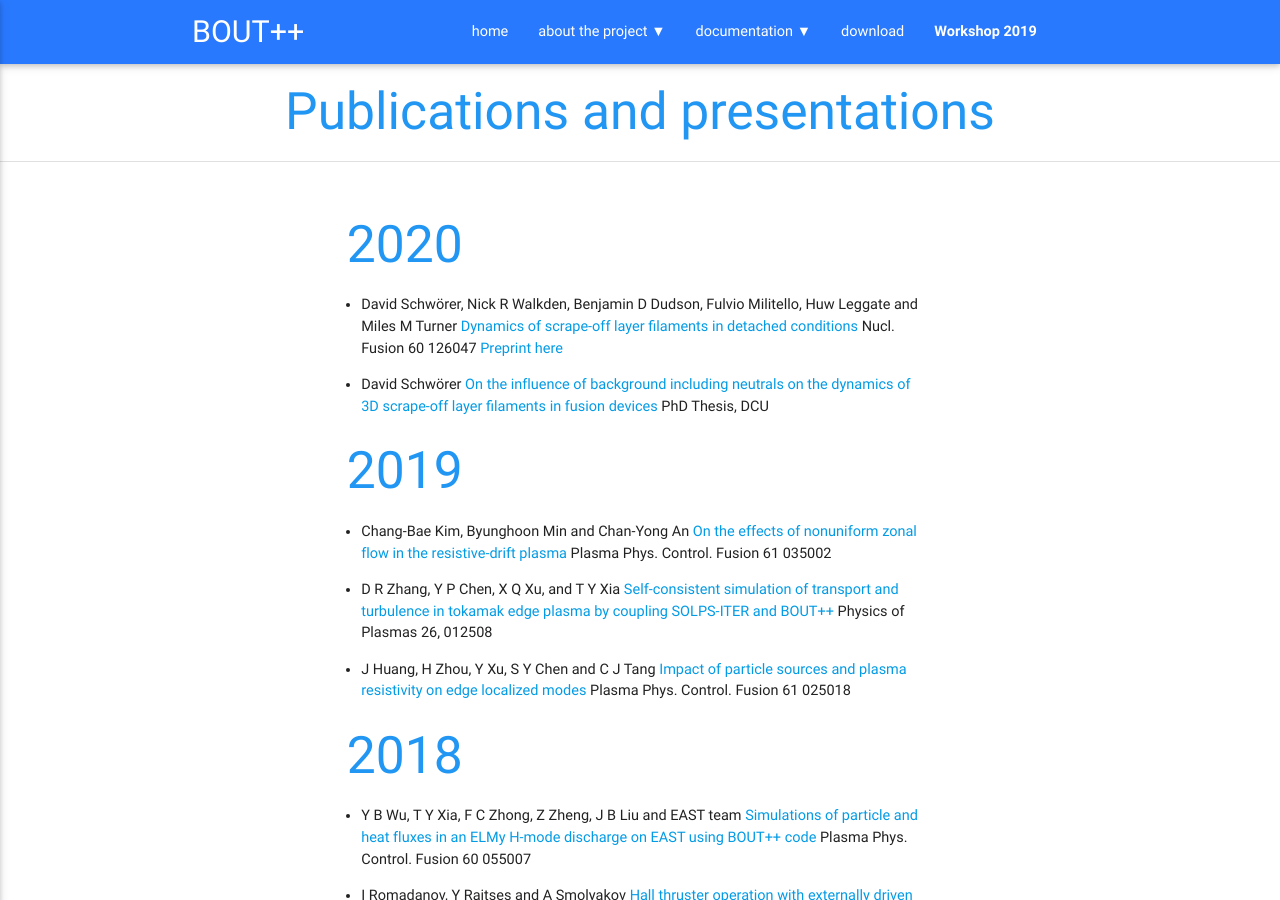
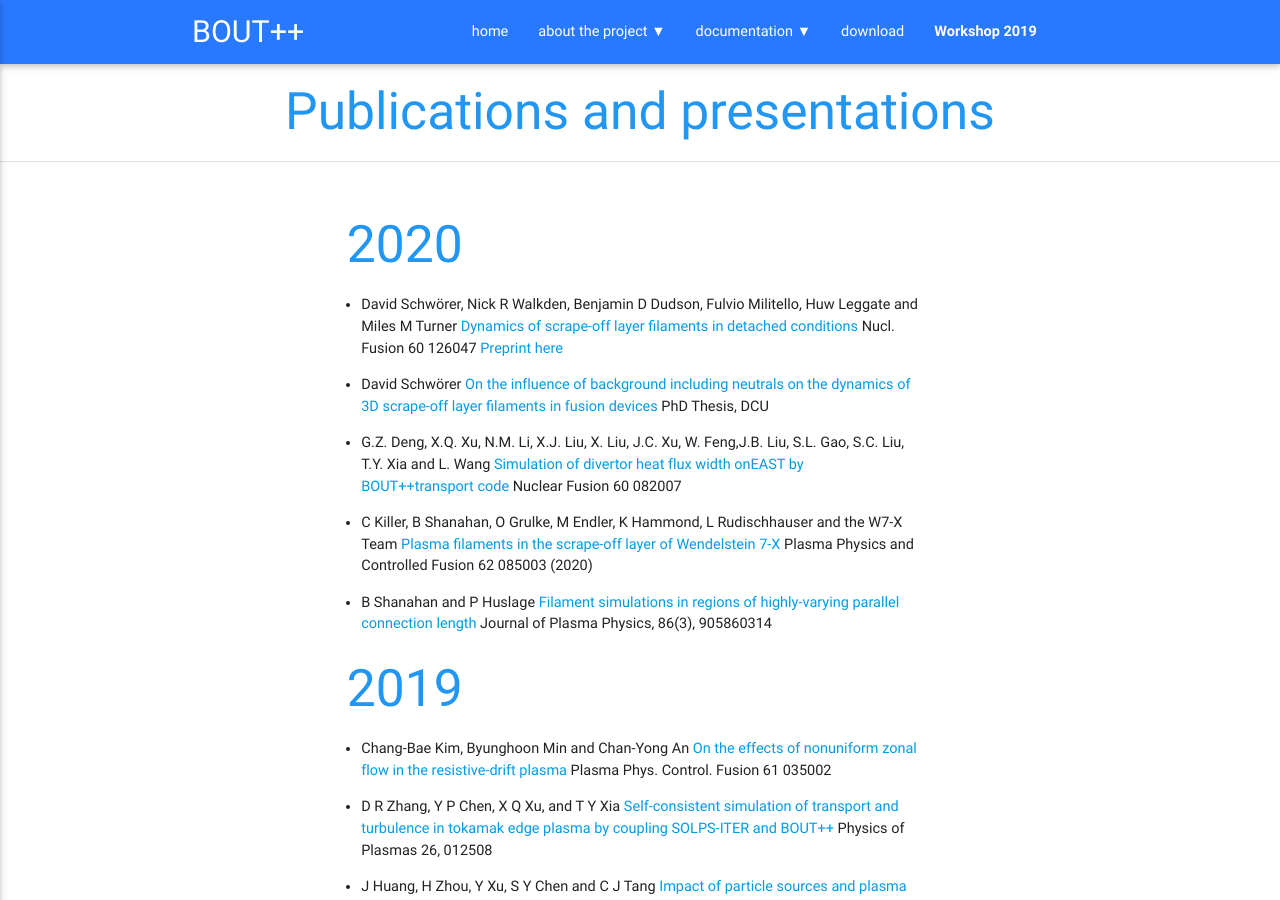
Before and after one commit to boutproject/boutproject.github.io, a Jekyll site: the page built from publications/index.md, in a window 1280 px wide and 900 px high. Built offline with Jekyll 4.4.1, drawn with Linux system fonts in a browser that asks for light colours.

Commit message:
Update Shanahan publications 2020 and NF paper from EAST

```diff
--- a/publications/index.md
+++ b/publications/index.md
@@ -10,6 +10,9 @@ nav-state: publications
 
 * David Schwörer, Nick R Walkden, Benjamin D Dudson, Fulvio Militello, Huw Leggate and Miles M Turner [Dynamics of scrape-off layer filaments in detached conditions](https://doi.org/10.1088/1741-4326/ab8776) Nucl. Fusion 60 126047 [Preprint here](https://arxiv.org/abs/1911.11458)
 * David Schwörer [On the influence of background including neutrals on the dynamics of 3D scrape-off layer filaments in fusion devices ](https://doras.dcu.ie/24992/) PhD Thesis, DCU
+* G.Z. Deng, X.Q. Xu, N.M. Li, X.J. Liu, X. Liu, J.C. Xu, W. Feng,J.B. Liu, S.L. Gao, S.C. Liu, T.Y. Xia and L. Wang [Simulation of divertor heat flux width onEAST by BOUT++transport code](https://doi.org/10.1088/1741-4326/ab70d6) Nuclear Fusion 60 082007
+* C Killer, B Shanahan, O Grulke, M Endler, K Hammond, L Rudischhauser and the W7-X Team [Plasma filaments in the scrape-off layer of Wendelstein 7-X](https://doi.org/10.1088/1361-6587/ab9313) Plasma Physics and Controlled Fusion 62 085003 (2020)
+* B Shanahan and P Huslage [Filament simulations in regions of highly-varying parallel connection length](https://doi.org/10.1017/S0022377820000562)  Journal of Plasma Physics, 86(3), 905860314
 
 2019
 ----
```
